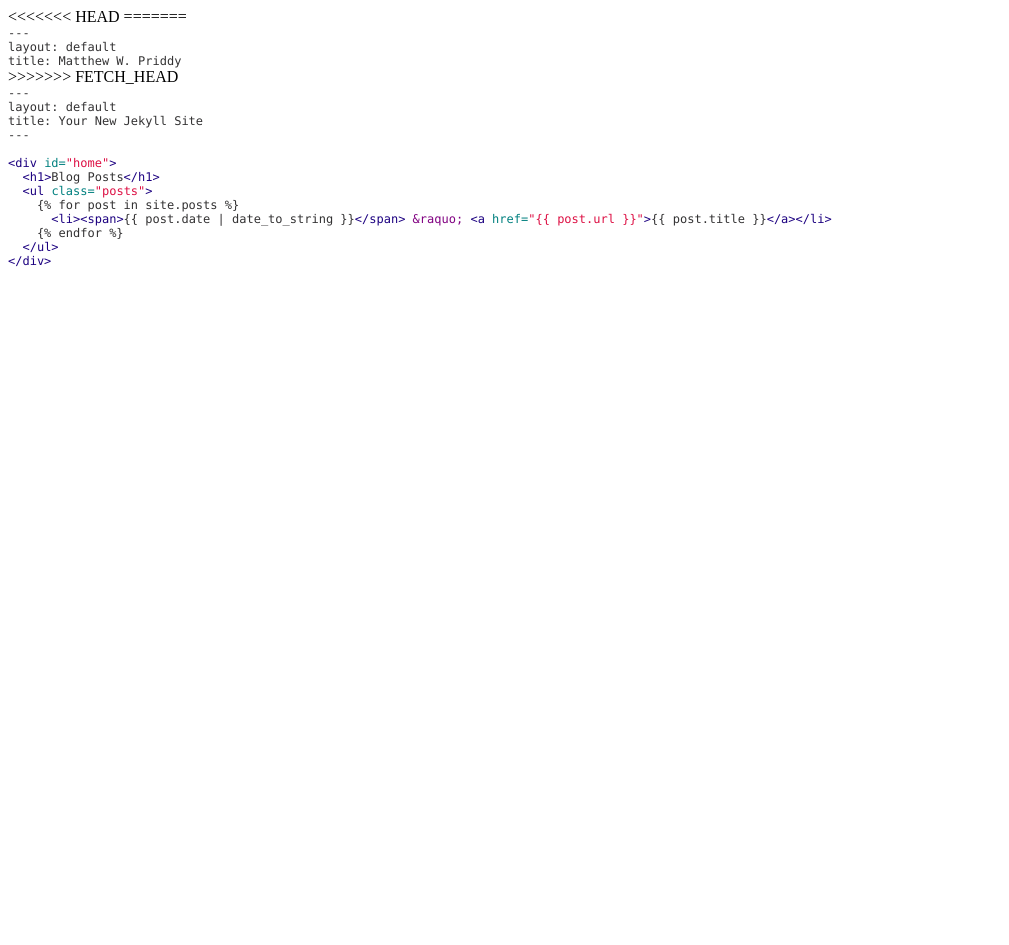
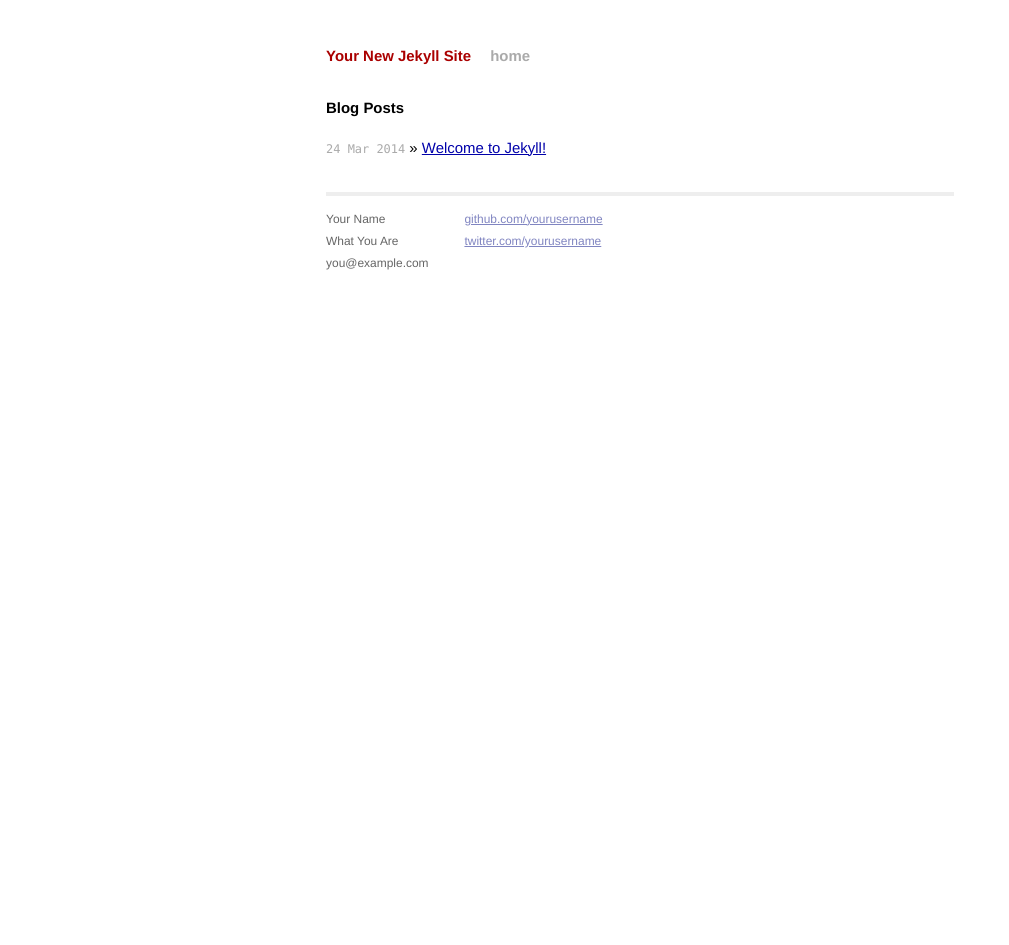
Before and after one commit to mwpriddy/mwpriddy.github.io, a Jekyll site: the page built from index.html, in a window 1280 px wide. Shown: the whole page, without its empty margins (0-1009 px from the left). Built offline with Jekyll 4.4.1, drawn with Linux system fonts in a browser that asks for light colours; Markdown is read by kramdown in place of the engine named in the settings; before the commit the page ends 900 px from its top, so only the background shows below that.

Commit message:
new website

```diff
--- a/_layouts/default.html
+++ b/_layouts/default.html
@@ -1,29 +1,44 @@
-<!DOCTYPE html PUBLIC "-//W3C//DTD HTML 4.01//EN" "http://www.w3.org/TR/html4/strict.dtd">
+<!DOCTYPE html>
 <html>
-<head>
-  <meta http-equiv="Content-Type" content="text/html; charset=utf-8">
-  <meta http-equiv="Content-Style-Type" content="text/css">
-  <title>{{ page.title }}</title>
-  <meta name="Generator" content="Cocoa HTML Writer">
-  <meta name="CocoaVersion" content="1138.51">
-  <style type="text/css">
-    p.p2 {margin: 0.0px 0.0px 0.0px 0.0px; font: 12.0px Times; color: #0000ee}
-    p.p3 {margin: 0.0px 0.0px 0.0px 0.0px; font: 12.0px Times}
-    p.p4 {margin: 0.0px 0.0px 12.0px 0.0px; font: 12.0px Times}
-    p.p5 {margin: 0.0px 0.0px 12.0px 0.0px; font: 12.0px Times; color: #0000ee}
-    span.s1 {text-decoration: underline}
-    span.s2 {font: 12.0px Times; text-decoration: underline}
-    span.s3 {color: #000000}
-  </style>
-</head>
-<body>
-<h1 style="margin: 0.0px 0.0px 16.0px 0.0px; font: 24.0px Times; color: #0000ee"><span class="s1"><a href="file:///"><b>{{ site.name }}</b></a></span></h1>
-<p class="p2"><span class="s1"><a href="file:///">home<span class="s2"></span></a></span></p>
-<p class="p3">{{ content }}</p>
-<p class="p4">Matthew W. Priddy<br>
-Graduate Research Assistant<br>
-mwpriddy@gatech.edu</p>
-<p class="p5"><span class="s1"><a href="https://github.com/yourusername">github.com/</a>mwpriddy</span><span class="s3"><br>
-<a href="https://twitter.com/yourusername"><span class="s1">twitter.com/</span></a></span><span class="s1">matthewpriddy</span></p>
-</body>
+    <head>
+        <meta charset="utf-8">
+        <meta http-equiv="X-UA-Compatible" content="IE=edge,chrome=1">
+        <title>{{ page.title }}</title>
+        <meta name="viewport" content="width=device-width">
+
+        <!-- syntax highlighting CSS -->
+        <link rel="stylesheet" href="/css/syntax.css">
+
+        <!-- Custom CSS -->
+        <link rel="stylesheet" href="/css/main.css">
+
+    </head>
+    <body>
+
+        <div class="site">
+          <div class="header">
+            <h1 class="title"><a href="/">{{ site.name }}</a></h1>
+            <a class="extra" href="/">home</a>
+          </div>
+
+          {{ content }}
+
+          <div class="footer">
+            <div class="contact">
+              <p>
+                Your Name<br />
+                What You Are<br />
+                you@example.com
+              </p>
+            </div>
+            <div class="contact">
+              <p>
+                <a href="https://github.com/yourusername">github.com/yourusername</a><br />
+                <a href="https://twitter.com/yourusername">twitter.com/yourusername</a><br />
+              </p>
+            </div>
+          </div>
+        </div>
+
+    </body>
 </html>
--- a/_posts/2014-03-24-welcome-to-jekyll.markdown
+++ b/_posts/2014-03-24-welcome-to-jekyll.markdown
@@ -1,7 +1,7 @@
 ---
 layout: post
 title:  "Welcome to Jekyll!"
-date:   2014-03-24 16:06:41
+date:   2014-03-24 19:28:32
 categories: jekyll update
 ---
 
--- a/index.html
+++ b/index.html
@@ -1,42 +1,13 @@
-<!DOCTYPE html PUBLIC "-//W3C//DTD HTML 4.01//EN" "http://www.w3.org/TR/html4/strict.dtd">
-<html>
-<head>
-  <meta http-equiv="Content-Type" content="text/html; charset=utf-8">
-  <meta http-equiv="Content-Style-Type" content="text/css">
-  <title></title>
-  <meta name="Generator" content="Cocoa HTML Writer">
-  <meta name="CocoaVersion" content="1138.51">
-  <style type="text/css">
-    p.p1 {margin: 0.0px 0.0px 0.0px 0.0px; font: 12.0px Consolas; color: #333233}
-    p.p2 {margin: 0.0px 0.0px 0.0px 0.0px; font: 12.0px Consolas; color: #333233; min-height: 14.0px}
-    p.p3 {margin: 0.0px 0.0px 0.0px 0.0px; font: 12.0px Consolas; color: #dd1044}
-    p.p4 {margin: 0.0px 0.0px 0.0px 0.0px; font: 12.0px Consolas; color: #1c0080}
-    span.s1 {color: #1c0080}
-    span.s2 {color: #333233}
-    span.s3 {color: #00807f}
-    span.s4 {color: #800081}
-    span.s5 {color: #dd1044}
-  </style>
-</head>
-<body>
-<<<<<<< HEAD
-=======
-<p class="p1">---</p>
-<p class="p1">layout: default</p>
-<p class="p1">title: Matthew W. Priddy</p>
->>>>>>> FETCH_HEAD
-<p class="p1">---</p>
-<p class="p1">layout: default</p>
-<p class="p1">title: Your New Jekyll Site</p>
-<p class="p1">---</p>
-<p class="p2"><br></p>
-<p class="p3"><span class="s1">&lt;div</span><span class="s2"> </span><span class="s3">id=</span>"home"<span class="s1">&gt;</span></p>
-<p class="p1">  <span class="s1">&lt;h1&gt;</span>Blog Posts<span class="s1">&lt;/h1&gt;</span></p>
-<p class="p3"><span class="s2">  </span><span class="s1">&lt;ul</span><span class="s2"> </span><span class="s3">class=</span>"posts"<span class="s1">&gt;</span></p>
-<p class="p1">    {% for post in site.posts %}</p>
-<p class="p1">      <span class="s1">&lt;li&gt;&lt;span&gt;</span>{{ post.date | date_to_string }}<span class="s1">&lt;/span&gt;</span> <span class="s4">&amp;raquo;</span> <span class="s1">&lt;a</span> <span class="s3">href=</span><span class="s5">"{{ post.url }}"</span><span class="s1">&gt;</span>{{ post.title }}<span class="s1">&lt;/a&gt;&lt;/li&gt;</span></p>
-<p class="p1">    {% endfor %}</p>
-<p class="p4"><span class="s2">  </span>&lt;/ul&gt;</p>
-<p class="p4">&lt;/div&gt;</p>
-</body>
-</html>
+---
+layout: default
+title: Your New Jekyll Site
+---
+
+<div id="home">
+  <h1>Blog Posts</h1>
+  <ul class="posts">
+    {% for post in site.posts %}
+      <li><span>{{ post.date | date_to_string }}</span> &raquo; <a href="{{ post.url }}">{{ post.title }}</a></li>
+    {% endfor %}
+  </ul>
+</div>
```
Also changed, not shown: 1 other file.
